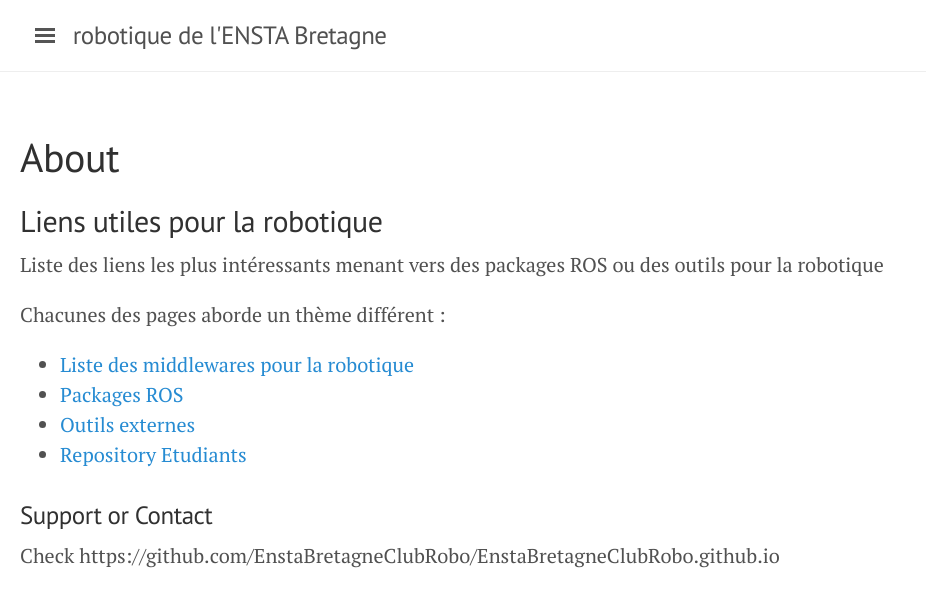
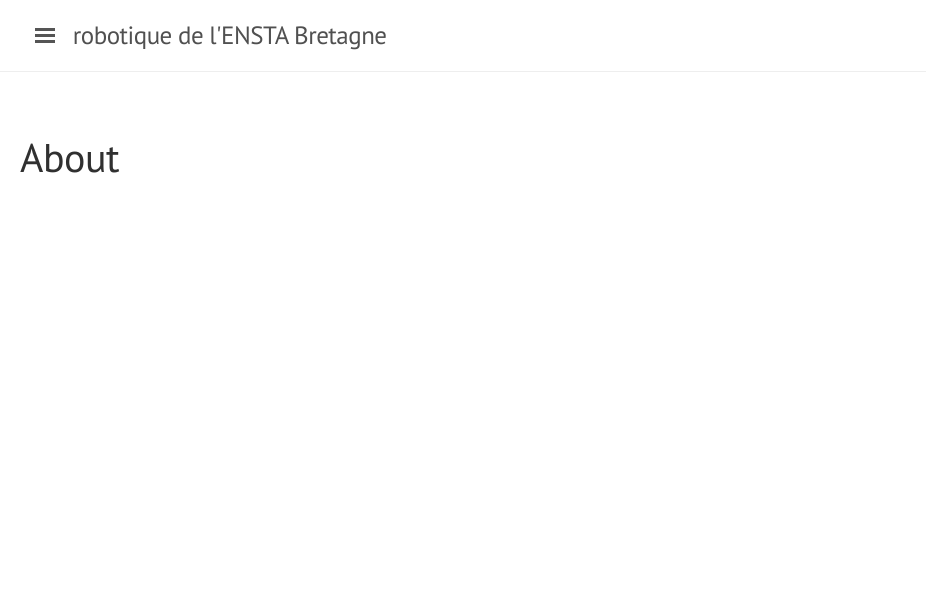
Before and after one commit to simchanu29/simchanu29.github.io, a Jekyll site: the page built from about.md, in a window 1280 px wide. Shown: the top 607 px of the page, without its empty margins (0-926 px from the left). Built offline with Jekyll 4.4.1, drawn with Linux system fonts in a browser that asks for light colours.

Commit message:
Update about.md

```diff
--- a/about.md
+++ b/about.md
@@ -2,15 +2,3 @@
 layout: page
 title: About
 ---
-
-## Liens utiles pour la robotique
-Liste des liens les plus intéressants menant vers des packages ROS ou des outils pour la robotique
-
-Chacunes des pages aborde un thème différent :
- - [Liste des middlewares pour la robotique](https://enstabretagneclubrobo.github.io/docs/middlewareRobotique)
- - [Packages ROS](https://enstabretagneclubrobo.github.io/docs/packagesRos)
- - [Outils externes](https://enstabretagneclubrobo.github.io/docs/logicielsExternes)
- - [Repository Etudiants](https://enstabretagneclubrobo.github.io/docs/repositoryEtudiantsENSTA)
-
-### Support or Contact
-Check https://github.com/EnstaBretagneClubRobo/EnstaBretagneClubRobo.github.io
```
